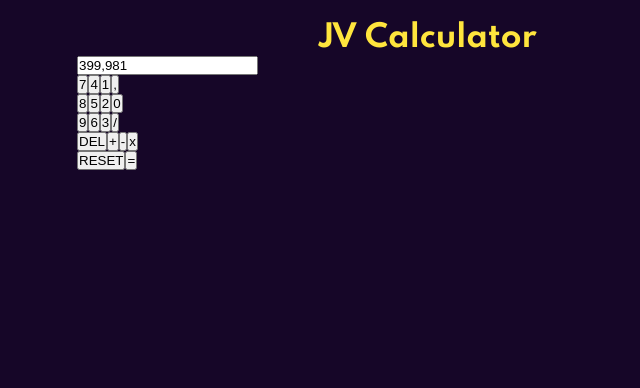
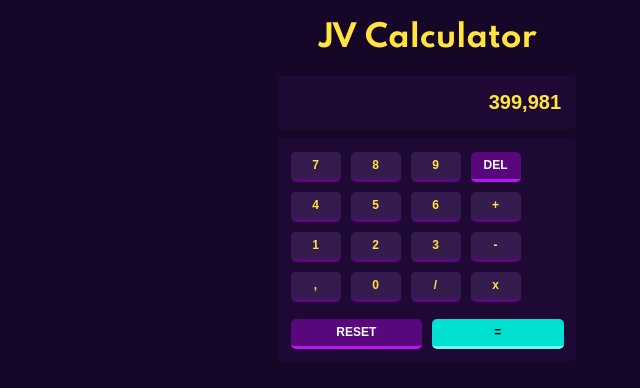
Before and after one commit to vivianequeiroz/jv-calculator, a Vue app: page / in a window 1280 px wide. Shown: the top 388 px of the page, without its empty margins (213-853 px from the left). Built offline with nearby package versions, Linux system fonts and the light colour scheme.

Commit message:
feat: add of stylization at calculator

```diff
--- a/src/components/Calculator.vue
+++ b/src/components/Calculator.vue
@@ -7,44 +7,136 @@
 <template>
   <form class="calculator-container">
     <input class="input-numbers" value="399,981" />
+    <div class="buttons">
     <div class="buttons-operators">
       <div class="button-column">
-        <button>7</button>
-        <button>4</button>
-        <button>1</button>
-        <button>,</button>
+        <button class="button">7</button>
+        <button class="button">4</button>
+        <button class="button">1</button>
+        <button class="button">,</button>
       </div>
       <div class="button-column">
-        <button>8</button>
-        <button>5</button>
-        <button>2</button>
-        <button>0</button>
+        <button class="button">8</button>
+        <button class="button">5</button>
+        <button class="button">2</button>
+        <button class="button">0</button>
       </div>
       <div class="button-column">
-        <button>9</button>
-        <button>6</button>
-        <button>3</button>
-        <button>/</button>
+        <button class="button">9</button>
+        <button class="button">6</button>
+        <button class="button">3</button>
+        <button class="button">/</button>
       </div>
       <div class="button-column">
-        <button>DEL</button>
-        <button>+</button>
-        <button>-</button>
-        <button>x</button>
+        <button class="button del">DEL</button>
+        <button class="button">+</button>
+        <button class="button">-</button>
+        <button class="button">x</button>
       </div>
     </div>
-    <div class="buttons-controllers">
+    <div class="button-controllers">
       <button class="reset">RESET</button>
       <button type="submit" class="result">=</button>
+    </div>
     </div>
   </form>
 </template>
 
 <style scoped>
   .calculator-container {
-    width: 700px;
+    display: flex;
+    align-items: center;
+    justify-content: center;
+    flex-direction: column;
   }
-  a {
-    color: #42b983;
+
+  .input-numbers, .buttons {
+    flex: 1;
+    background: var(--shape);
+    border-radius: .25rem;
+  }
+
+  .input-numbers {
+    margin-top: 2rem;
+    padding: 1.5rem;
+    border: none;
+
+    color: var(--primary);
+    text-align: right;
+    font-size: 2rem;
+    font-weight: bold;
+  }
+
+  .input-numbers:focus {
+    border: var(--primary);
+  }
+
+  .buttons {
+    display: flex;
+    flex-direction: column;
+    width: 100%;
+    margin-top: 1rem;
+    padding: 1.25rem;
+    grid-gap: .7rem;
+
+    font-size: 1.8rem;
+  }
+
+  .button-column {
+    display: flex;
+    gap: 1rem;
+    flex-direction: column;
+  }
+
+  .buttons-operators,
+  .button-controllers {
+    display: flex;
+    gap: 1rem;
+  }
+
+  .button {
+    width: 5rem;
+    height: 3rem;
+
+    font-size: 1.2rem;
+    font-weight: bold;
+    color: var(--primary);
+
+    background: var(--button-background);
+    border: 0;
+    border-radius: .5rem;
+    border-bottom: 0.3rem solid var(--action-button-background);
+  }
+
+  .button-controllers {
+    display: grid;
+    grid-template-columns: repeat(2, 1fr);
+  }
+
+  .button-controllers {
+    margin-top: 1rem;
+  }
+
+  .reset,
+  .result {
+    height: 3rem;
+
+    font-size: 1.2rem;
+    font-weight: bold;
+
+    border: 0;
+    border-radius: .5rem;
+  }
+
+  .reset,
+  .del {
+    color: var(--tertiary);
+    background: var(--action-button-background);
+    border-bottom: 0.3rem solid var(--action-button-shadow);
+  }
+
+  .result {
+    background: var(--submit-button);
+    border-bottom: 0.3rem solid var(--soft-submit-button);
   }
 </style>
```
